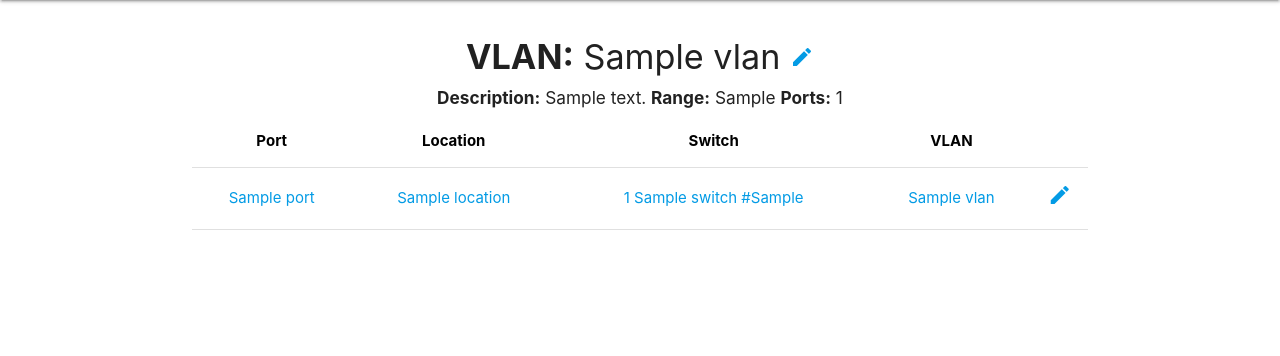
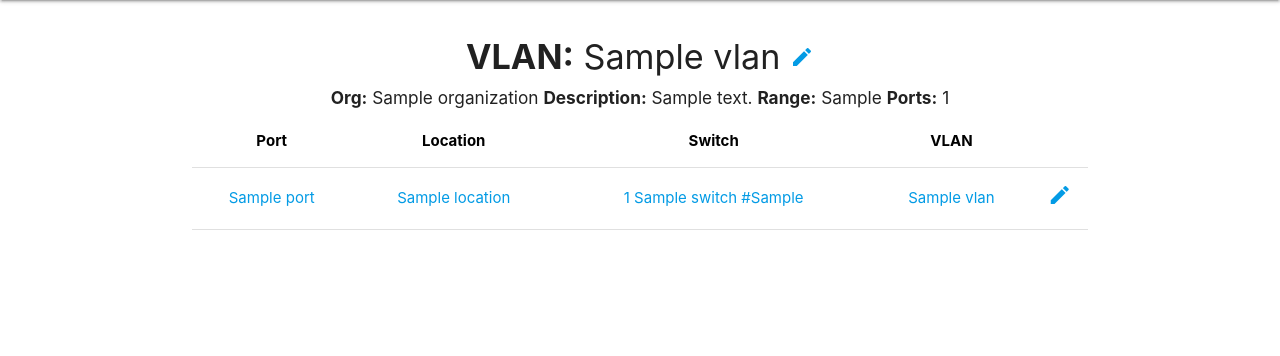
Before and after one commit to jsayles/Porthole, a Django app: template porthole/templates/porthole/vlan_view.html in a window 1280 px wide. Shown: the part 64-420 px from the top of the page. Run offline with Django 3.2, Linux system fonts and the light colour scheme; the template is opened without the code that fills it: most values are stand-ins (such as "Sample title", 1, 10 or a date in 2020).

Commit message:
added org to vlan and in a few templates

```diff
--- a/porthole/models.py
+++ b/porthole/models.py
@@ -99,6 +99,7 @@ class VLAN(models.Model):
     name = models.CharField(max_length=16)
     description = models.CharField(max_length=64, null=True, blank=True)
     ip_range = models.CharField(max_length=32, null=True, blank=True)
+    organization = models.ForeignKey(Organization, null=True, blank=True, on_delete=models.CASCADE)
 
     def __str__(self):
         return "%s: %s" % (self.tag, self.name)
--- a/porthole/templates/porthole/location_view.html
+++ b/porthole/templates/porthole/location_view.html
@@ -12,6 +12,9 @@
         </a>
       </h4>
       <h6>
+        {% if location.organization %}
+          <b>Org:</b> {{ location.organization }}
+        {% endif %}
         <b>Floor:</b> {{ location.floor }}
         <b>Ports:</b> {{ ports.count }}
       </h6>
--- a/porthole/templates/porthole/vlan_view.html
+++ b/porthole/templates/porthole/vlan_view.html
@@ -12,6 +12,9 @@
         </a>
       </h4>
       <h6>
+        {% if vlan.organization %}
+          <b>Org:</b> {{ vlan.organization }}
+        {% endif %}
         <b>Description:</b>  {{ vlan.description }}
         <b>Range:</b>  {{ vlan.ip_range }}
         <b>Ports:</b> {{ ports | length }}
```
Also changed, not shown: porthole/migrations/0002_auto_20180726_0822.py.
